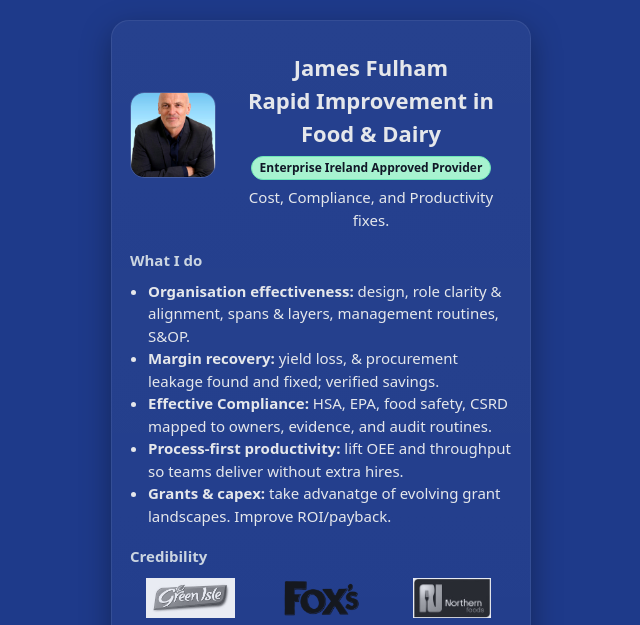
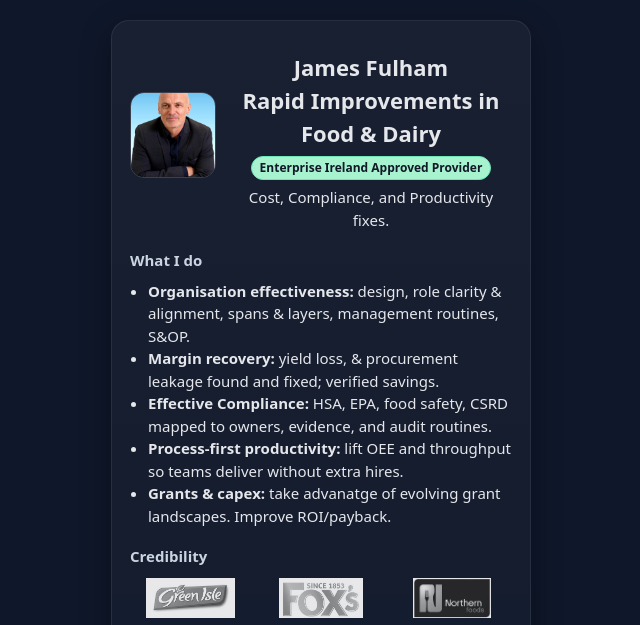
Before and after one commit to Tyrekicker/james-bio, a plain HTML site: page index.html in a window 1280 px wide. Shown: the top 625 px of the page, without its empty margins (319-959 px from the left). Drawn offline with Linux system fonts and the light colour scheme.

Commit message:
Modify background color and update heading text
Updated background color and improved text for clarity.

```diff
--- a/index.html
+++ b/index.html
@@ -12,7 +12,7 @@
   <meta name="theme-color" content="#0a0a0a" />
   <style>
     :root {
-      --bg: #1e3a8a;        /* slate-900 */
+      --bg: #0f172a;        /* slate-900 */
       --card: #111827;      /* gray-900 */
       --muted: #9ca3af;     /* gray-400 */
       --text: #e5e7eb;      /* gray-200 */
@@ -45,7 +45,7 @@
       <div class="hero">
         <img src="assets/headshot.jpg" alt="James Fulham, operations and compliance consultant" loading="eager" />
         <div style="text-align:center">
-        <h1 id="title">James Fulham<br>Rapid Improvement in Food &amp; Dairy</h1>
+        <h1 id="title">James Fulham<br>Rapid Improvements in Food &amp; Dairy</h1>
           <div class="tag" aria-label="Enterprise Ireland status">Enterprise Ireland Approved Provider</div>
           <p style="margin:6px 0 0">Cost, Compliance, and Productivity fixes.</p>
         </div>
@@ -66,7 +66,7 @@
         <!-- Replace placeholders with real files in /assets/logos/ -->
 
         <img src="assets/logos/greenisle.jpg" alt="Green Isle Foods" loading="lazy" />
-        <img src="assets/logos/foxs.png" alt="Fox’s Biscuits" loading="lazy" />
+        <img src="assets/logos/foxs.jpg" alt="Fox’s Biscuits" loading="lazy" />
         <img src="assets/logos/northernfoods.png" alt="Northern Foods" loading="lazy" />
         <img src="assets/logos/kepak.png" alt="Kepak" loading="lazy" />
         <img src="assets/logos/rustlers.jpg" alt="Rustlers" loading="lazy" />
```
